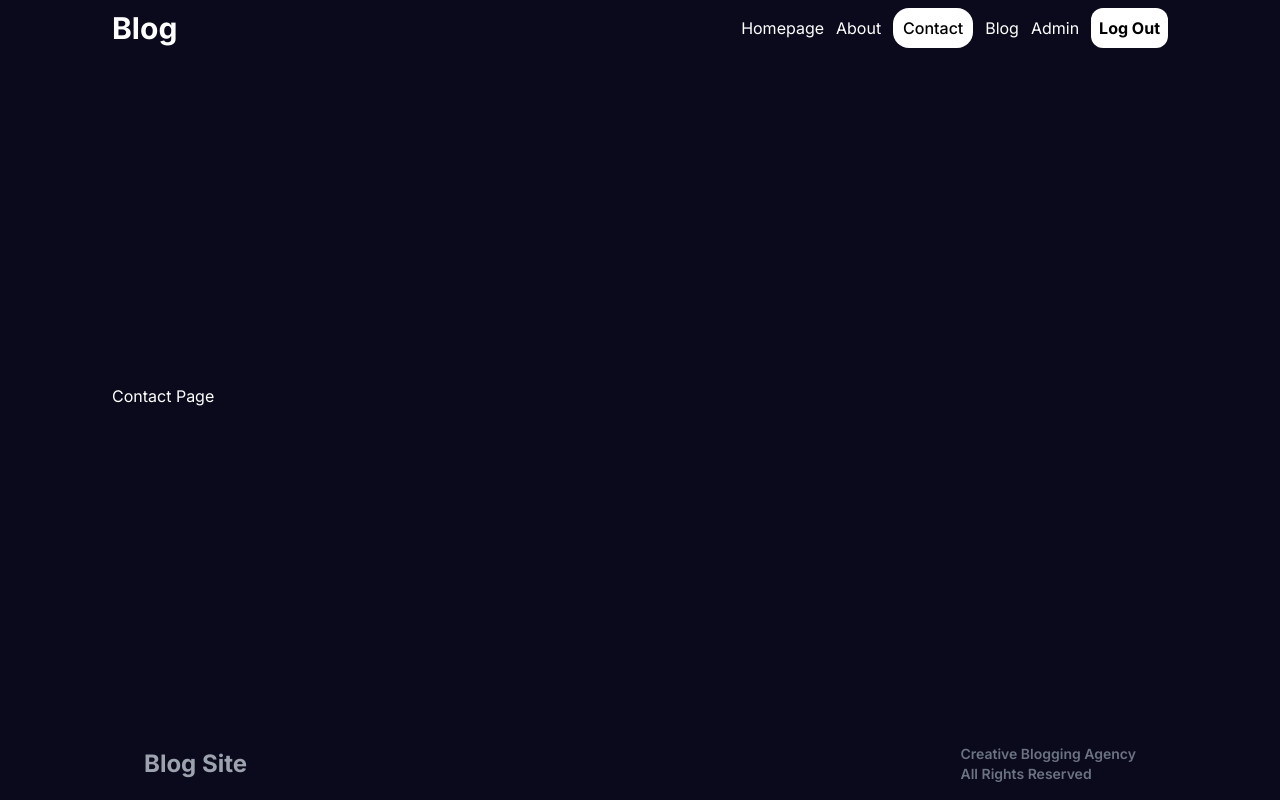
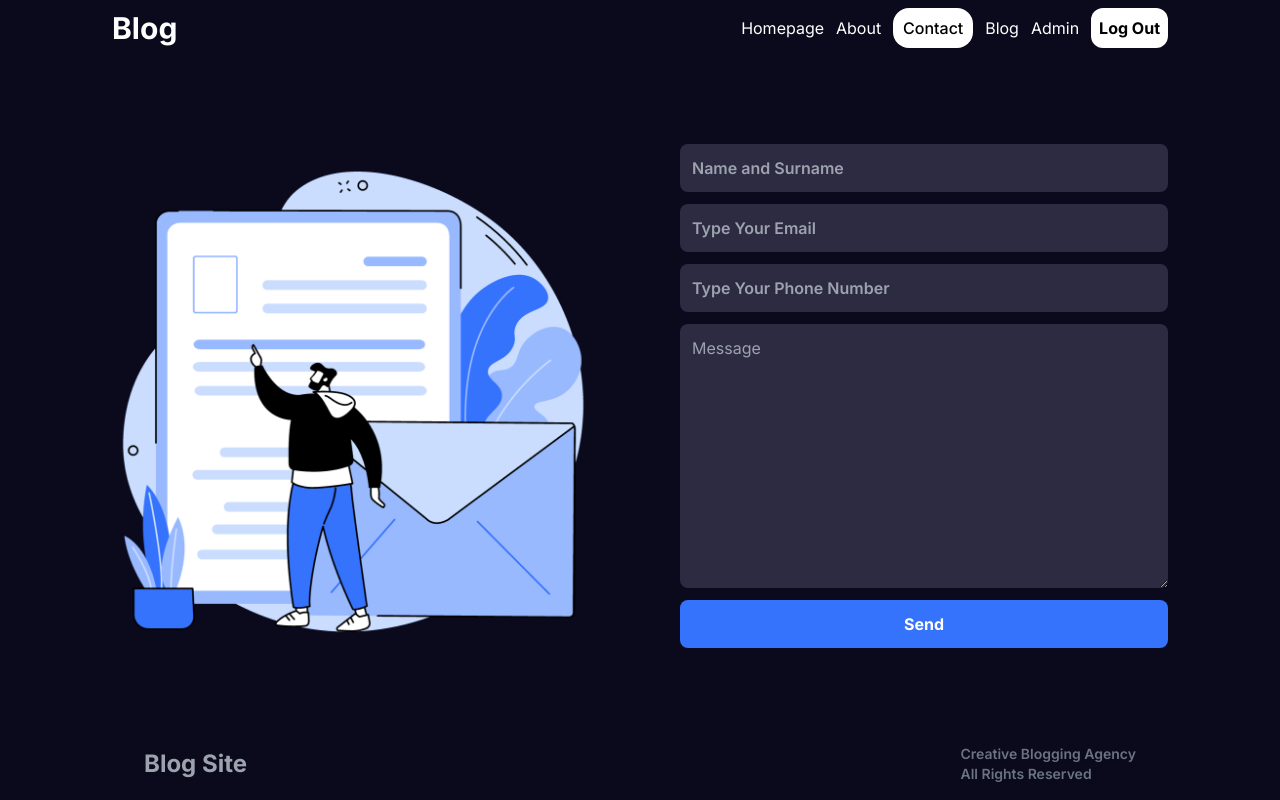
Before and after one commit to nrshakib/blog-app-nextjs, a Next.js app: page /contact in a window 1280 px wide. Built offline with nearby package versions, Linux system fonts and the light colour scheme.

Commit message:
Added Contact Page Design

```diff
--- a/src/app/contact/page.jsx
+++ b/src/app/contact/page.jsx
@@ -1,5 +1,41 @@
+import Image from "next/image";
+
 const Contact = () => {
-  return <div>Contact Page</div>;
+  return (
+    <div className="flex items-center gap-20">
+      <div className="flex-1 relative">
+        <Image src="/contact.png" alt="" width={500} height={500} />
+      </div>
+      <div className="flex-1">
+        <form action="" className="flex flex-col gap-3">
+          <input
+            type="text"
+            placeholder="Name and Surname"
+            className="p-3 rounded-lg outline-none text-soft bg-bgSoft font-semibold"
+          />
+          <input
+            type="text"
+            placeholder="Type Your Email"
+            className="p-3 rounded-lg outline-none text-soft bg-bgSoft font-semibold"
+          />
+          <input
+            type="text"
+            placeholder="Type Your Phone Number"
+            className="p-3 rounded-lg outline-none text-soft bg-bgSoft font-semibold"
+          />
+          <textarea
+            name=""
+            id=""
+            cols="30"
+            rows="10"
+            placeholder="Message"
+            className="p-3 rounded-lg outline-none text-soft bg-bgSoft"
+          ></textarea>
+          <button className="bg-btn rounded-lg h-12 font-bold">Send</button>
+        </form>
+      </div>
+    </div>
+  );
 };
 
 export default Contact;
--- a/tailwind.config.js
+++ b/tailwind.config.js
@@ -15,6 +15,8 @@ module.exports = {
       colors: {
         bg: "var(--bg)",
         btn: "var(--btn)",
+        bgSoft: "var(--bgSoft)",
+        textSoft: "var(--textSoft)",
       },
     },
   },
```
